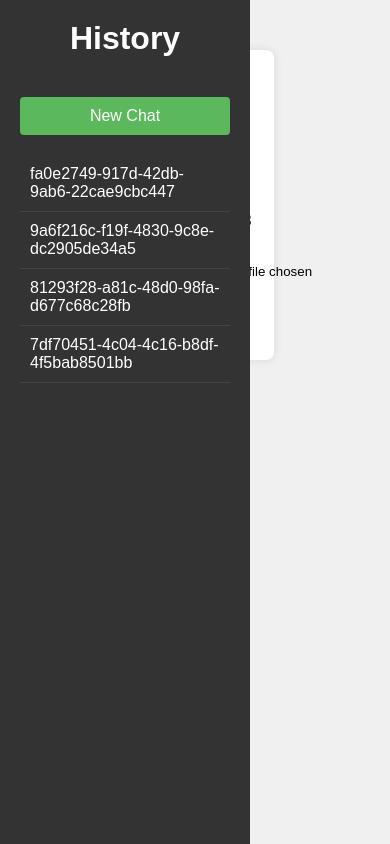
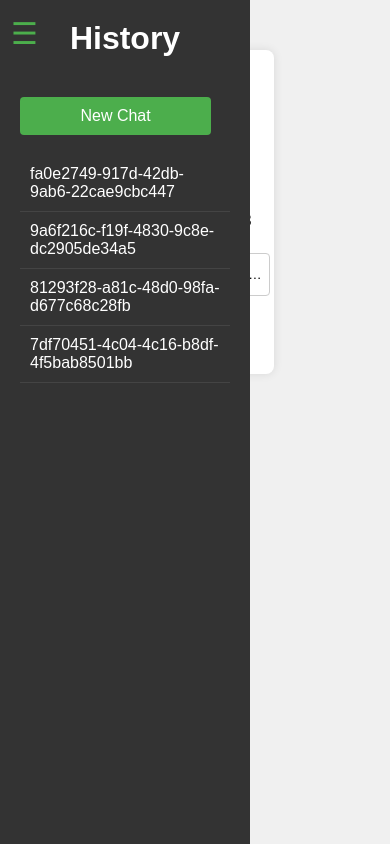
Before and after one commit to bhautik-pithadiya/speech-to-text, a FastAPI app: page / in a window 390 px wide. Run offline with FastAPI, Linux system fonts and the light colour scheme.

Commit message:
hamburger effect

```diff
--- a/templates/index.html
+++ b/templates/index.html
@@ -8,7 +8,7 @@
 </head>
 <body>
     <div class="main_container">
-        <div class="sidebar">
+        <div class="sidebar" id="sidebar">
             <h1>History</h1>
             <button id="new-chat" class="new-chat-button">New Chat</button>
             <ul id="id-list">
@@ -16,6 +16,7 @@
             </ul>
 
         </div>
+        <div class="toggle-button" id="toggle-button">☰</div>
         <div class="form_data">
             <!-- Audio Upload Form -->
             <div class="audioform">
--- a/templates/script.js
+++ b/templates/script.js
@@ -1,3 +1,8 @@
+document.getElementById('toggle-button').addEventListener('click', function() {
+    var sidebar = document.getElementById('sidebar');
+    sidebar.classList.toggle('hidden');
+});
+
 document.addEventListener('DOMContentLoaded', async () => {
     const idList = document.getElementById('id-list');
     const chatBox = document.querySelector('.form_data');
@@ -7,13 +12,17 @@ document.addEventListener('DOMContentLoaded', async () => {
 
     let jsonData = [];
 
-    // Fetch JSON data
+    // Function to fetch JSON data
+    async function fetchData() {
         try {
             const response = await fetch('/data/results/result.json');
             jsonData = await response.json();
 
             // Sort jsonData based on the DateTime property in descending order
             jsonData.sort((a, b) => new Date(b.DateTime) - new Date(a.DateTime));
+
+            // Clear existing ID list
+            idList.innerHTML = '';
 
             // Populate ID list
             jsonData.forEach(item => {
@@ -27,6 +36,13 @@ document.addEventListener('DOMContentLoaded', async () => {
         } catch (error) {
             console.error('Error fetching JSON data:', error);
         }
+    }
+
+    // Initial fetch of JSON data
+    await fetchData();
+
+    // Refresh JSON data every 5 seconds
+    setInterval(fetchData, 5000);
 
     // Function to display user data
     function displayUserData(userItem) {
--- a/templates/style.css
+++ b/templates/style.css
@@ -11,7 +11,7 @@ body {
     border: 0;
 }
 
-.sidebar {
+/* .sidebar {
     width: 250px;
     background-color: #333;
     color: #fff;
@@ -50,66 +51,67 @@ body {
     border: none;
     color: #fff;
     cursor: pointer;
+
 }
 
 .new-chat-button:hover {
     background-color: #4cae4c;
 }
 
-.form_data {
-    width: 30%;
-    margin: auto;
-    background-color: #fff;
-    padding: 20px;
-    box-shadow: 0 0 10px rgba(0, 0, 0, 0.1);
-    border-radius: 8px;
-    margin-top: 50px;
-
+#id-list {
+    list-style-type: none;
+    padding: 0;
+    margin: 20px 0;
 }
 
-h1 {
-    text-align: center;
+#id-list li {
+    padding: 10px;
+    cursor: pointer;
+    border-bottom: 1px solid #444;
+    color: #fff;
+}
+
+#id-list li:hover {
+    background-color: #444;
+} */
+/* Existing CSS for sidebar */
+
+.sidebar {
+    width: 250px;
+    background-color: #333;
+    color: #fff;
+    padding: 20px;
+    height: 100%;
+    box-sizing: border-box;
+    position: fixed;
+    overflow: scroll;
+    transition: transform 0.3s ease; /* Smooth transition */
+    transform: translateX(0); /* Default position */
+}
+
+.sidebar.hidden {
+    transform: translateX(-100%); /* Hide sidebar */
+}
+
+.sidebar h1 {
+    margin: 0;
     margin-bottom: 20px;
 }
 
-.form-group {
-    margin-bottom: 15px;
+.sidebar ul {
+    list-style-type: none;
+    padding: 0;
+    margin: 0;
 }
 
-label {
-    display: block;
-    padding-bottom: 13px;
-    font-weight: bold;
-    text-align: center;
+.sidebar ul li {
+    padding: 10px;
+    cursor: pointer;
+    border-bottom: 1px solid #444;
 }
 
-textarea, input[type="text"] {
-    width: 95%;
-    padding: 10px;
-    border: 1px solid #ccc;
-    border-radius: 4px;
-}
-
-textarea:read-only {
-    background-color: #e9ecef;
-    color: #6c757d;
-}
-
-button {
-
-    width: 30%;
-    padding: 10px;
-    background-color: #4cae4c;
-    color: #fff;
-    border: none;
-    border-radius: 4px;
-    font-size: 16px;
-    cursor: pointer;
-    margin-top: 20px;
-}
-
-button:hover {
-    background-color: #4cae4c;
+.sidebar ul li:hover {
+    background-color: #444;
 }
 
 #id-list {
@@ -129,6 +131,80 @@ button:hover {
     background-color: #444;
 }
 
+/* Styles for the toggle button */
+.toggle-button {
+    font-size: 30px;
+    cursor: pointer;
+    padding: 10px;
+    background-color: transparent;
+    color: #4cae4c;
+    position: fixed;
+    top: 6px;
+    left: 1px;
+    z-index: 1000;
+}
+
+.new-chat-button{
+    width: 91%;
+
+}
+
+.form_data {
+    width: 30%;
+    margin: auto;
+    background-color: #fff;
+    padding: 20px;
+    box-shadow: 0 0 10px rgba(0, 0, 0, 0.1);
+    border-radius: 8px;
+    margin-top: 50px;
+}
+
+h1 {
+    text-align: center;
+    margin-bottom: 20px;
+}
+
+.form-group {
+    margin-bottom: 15px;
+}
+
+label {
+    display: block;
+    margin-bottom: 5px;
+    font-weight: bold;
+    text-align: center;
+}
+
+textarea, input[type="text"], input[type="file"] {
+    width: 95%;
+    padding: 10px;
+    border: 1px solid #ccc;
+    border-radius: 4px;
+}
+
+textarea:read-only {
+    background-color: #e9ecef;
+    color: #6c757d;
+}
+
+button {
+    width: 30%;
+    padding: 10px;
+    background-color: #4cae4c;
+    color: #fff;
+    border: none;
+    border-radius: 4px;
+    font-size: 16px;
+    cursor: pointer;
+    margin-top: 20px;
+}
+
+button:hover {
+    background-color: #4cae4c;
+}
+
+
+
 .display-container {
     margin-top: 20px;
 }
```
Also changed, not shown: other parts of templates/style.css (+33 -10 lines). Lines whose indentation alone changed are shown as unchanged.
